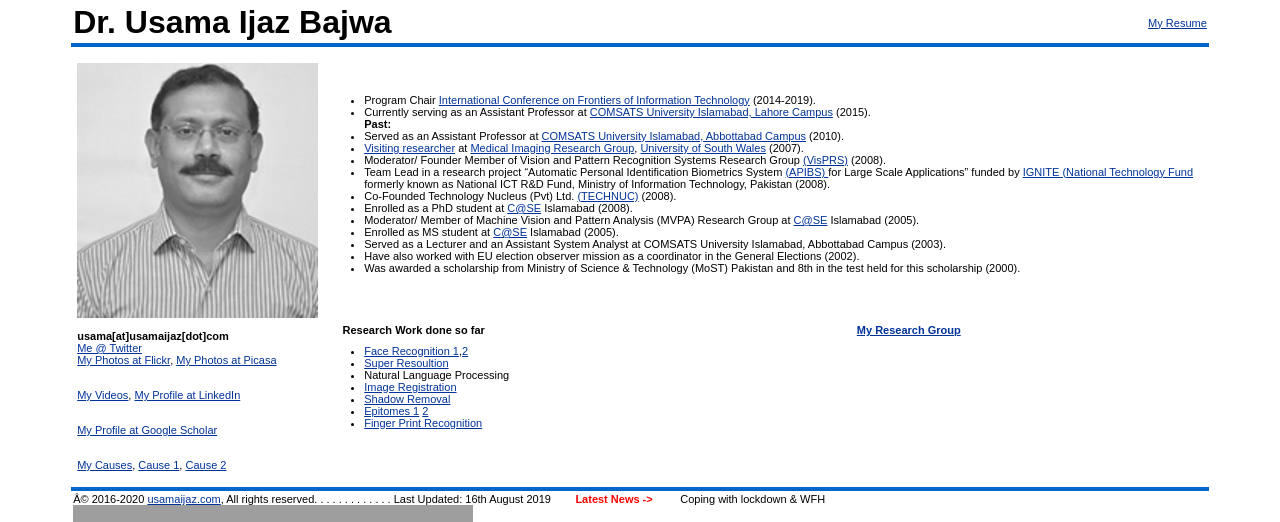
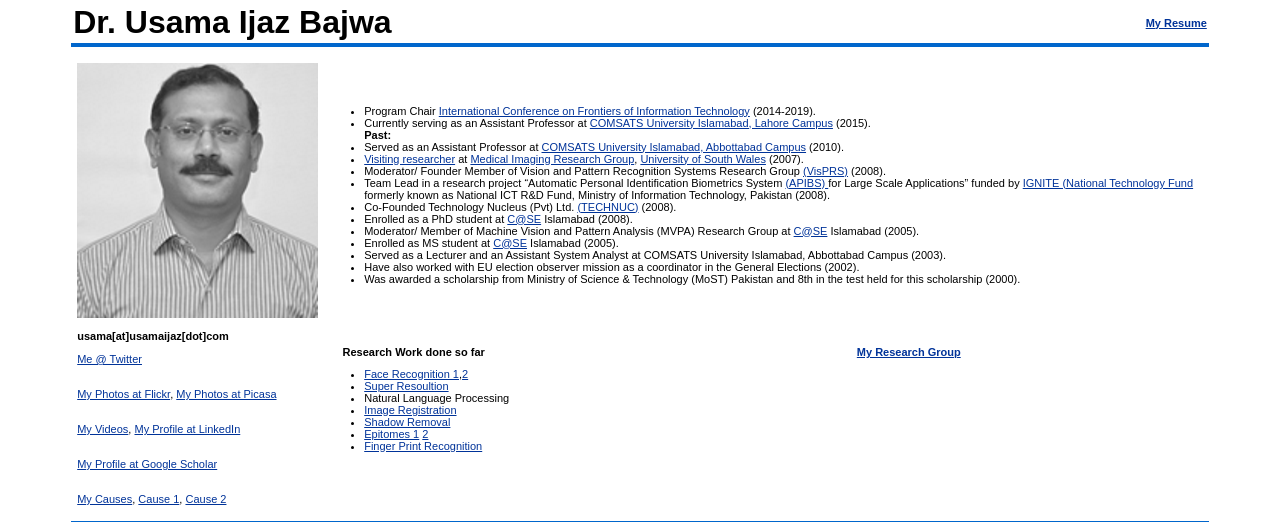
Before and after one commit to usamaibajwa/usamaibajwa.github.io, a plain HTML site: page index.html in a window 1280 px wide. Shown: the top 522 px of the page. Drawn offline with Linux system fonts and the light colour scheme; grey boxes are pictures that could not be loaded.

Commit message:
Update index.html

```diff
--- a/index.html
+++ b/index.html
@@ -47,7 +47,7 @@
   <TBODY>
   <TR>
     <TD width="50%"><FONT size=6><STRONG>Dr. Usama Ijaz Bajwa</STRONG></FONT></TD>
-    <TD align=right width="50%"><A class=mylink href="cv.pdf">My Resume</A>
+    <TD align=right width="50%"><A class=mylink href="cv.pdf"><STRONG>My Resume</STRONG></A>
 
 
   </TR>
@@ -70,7 +70,7 @@
               <TR>
                 <TD>&nbsp;</TD></TR>
               <TR>
-                <TD><STRONG><A>usama[at]usamaijaz[dot]com</A></STRONG><BR><A class=mylink href="https://twitter.com/ubajwa?">Me @ Twitter</A>
+                <TD><STRONG><A>usama[at]usamaijaz[dot]com</A></STRONG><BR><p></p><A class=mylink href="https://twitter.com/ubajwa?">Me @ Twitter</A><p></p>
 			<BR><A class=mylink href="http://www.flickr.com/photos/usama_bajwa/">My Photos at Flickr</A>, <A class=mylink href="http://picasaweb.google.com/usama.bajwa">My Photos at Picasa</A><p></p>
 			<BR><A class=mylink href="http://www.youtube.com/ubajwa">My Videos</A>, <A class=mylink href="http://pk.linkedin.com/in/usamabajwa">My Profile at LinkedIn</A><p></p>
                         <BR><A class=mylink href="http://scholar.google.com/citations?user=lGWptLcAAAAJ&hl=en">My Profile at Google Scholar</A><p></p>
@@ -130,7 +130,7 @@
   <TR>
     <TD colSpan=2>© 2016-2020 <A class=mylink
       href="http://usamaijaz.com/">usamaijaz.com</A>, All rights
-  reserved. . . . . . . . . . . . . Last Updated: 16th August 2019 &nbsp;&nbsp;&nbsp;&nbsp;&nbsp;&nbsp; <blink><font color="red"><STRONG>Latest News -></STRONG></font> </blink> &nbsp; &nbsp; &nbsp; &nbsp; Coping with lockdown & WFH &nbsp; &nbsp; &nbsp; &nbsp;
+  reserved. . . . . . . . . . . . . Last Updated: 25th June 2020 &nbsp;&nbsp;&nbsp;&nbsp;&nbsp;&nbsp; <blink><font color="red"><STRONG>Latest News -></STRONG></font> </blink> &nbsp; &nbsp; &nbsp; &nbsp; Coping with lockdown & WFH &nbsp; &nbsp; &nbsp; &nbsp;
 &nbsp;&nbsp;&nbsp;&nbsp;
 <!-- hitwebcounter Code START -->
 <a href="http://www.hitwebcounter.com" target="_blank">
```
